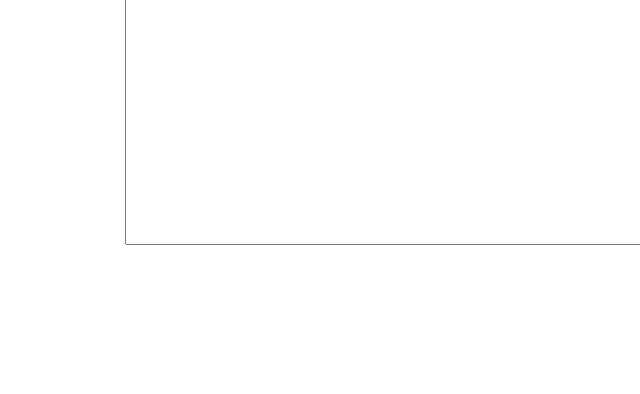
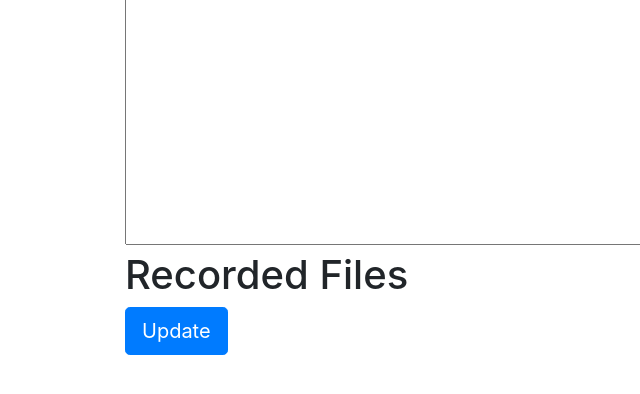
Before and after one commit to cdolar/xr18_rec, a Flask app: page / in a window 1360 px wide; the page is wider, and only the part inside the window is pictured. Shown: the part 105-499 px from the top of that part, without its empty margins (0-640 px from the left). Run offline with Flask 2, Linux system fonts and the light colour scheme; data that the repository does not hold is empty; some libraries are stand-ins or nearby versions.

Commit message:
Adding recorded files to index

```diff
--- a/xr18_rec/templates/index.html
+++ b/xr18_rec/templates/index.html
@@ -19,11 +19,21 @@
             </textarea>
         </div>
     </div>
+    <div class="row">
+        <div class="col">
+            <h1>Recorded Files</h1>
+            <button type="button" class="btn btn-lg btn-primary" id="update-filelist-btn" name="update-filelist-btn">Update</button>
+            <ul class="list-group list-group-flush" id="filelist"></ul>
+        </div>
+    </div>
 </div>
 {% endblock main %}
 
 {% block script %}
 <script type="text/javascript" charset="utf-8">
+    const filelist_elem = $("#filelist")
+    const file_req = new Request("/api/files");
+
     var socket = io();
     socket.on('cmd_line_output', (data) => {
         console.log(data);
@@ -36,17 +46,63 @@
     $(document).ready(function(){
         var $textarea = $('#stdout-area');
         $textarea.scrollTop($textarea[0].scrollHeight);
+        update_filelist();
     });
 
     $('#record-btn').click( () => {
         fetch("/api/rec")
         .then( (data) => {
             $('#stdout-area').text(data)
-        })
+        });
     });
 
     $('#stop-btn').click( () => {
         fetch("/api/stop");
     });
+
+    $('#update-filelist-btn').click( () => {
+        update_filelist();
+    });
+
+    function update_filelist() {
+        fetch(file_req)
+        .then( response => response.json() )
+        .then( data => {
+            filelist_elem.empty();
+            for (const f of data.files) {
+                // list item
+                let list_item = $("<li></li>");
+                list_item.addClass("list-group-item");
+                // div
+                let flex_div = $("<div></div>");
+                flex_div.addClass("d-flex justify-content-between");
+                flex_div.append($("<span></span").text(f.filename));
+                flex_div.append(
+                    $("<div></div>").addClass("btn-group")
+                    .append(
+                        $("<button></button>")
+                        .addClass("btn btn-outline-primary")
+                        .text("Play")
+                        .click( () => {
+                            fetch("/api/play/" + f.filename);
+                        })
+                    )
+                    .append(
+                        $("<button></button>")
+                        .addClass("btn btn-outline-primary")
+                        .text("Download")
+                        .click( (e) => {
+                            e.preventDefault();
+                            window.location.href = "api/download/"+f.filename;
+                        })
+                    )
+                );
+                // insert into DOM
+                list_item.append(flex_div);
+                filelist_elem.append(list_item);
+            }
+        });
+    }
+
 </script>
 {% endblock script %}
```
